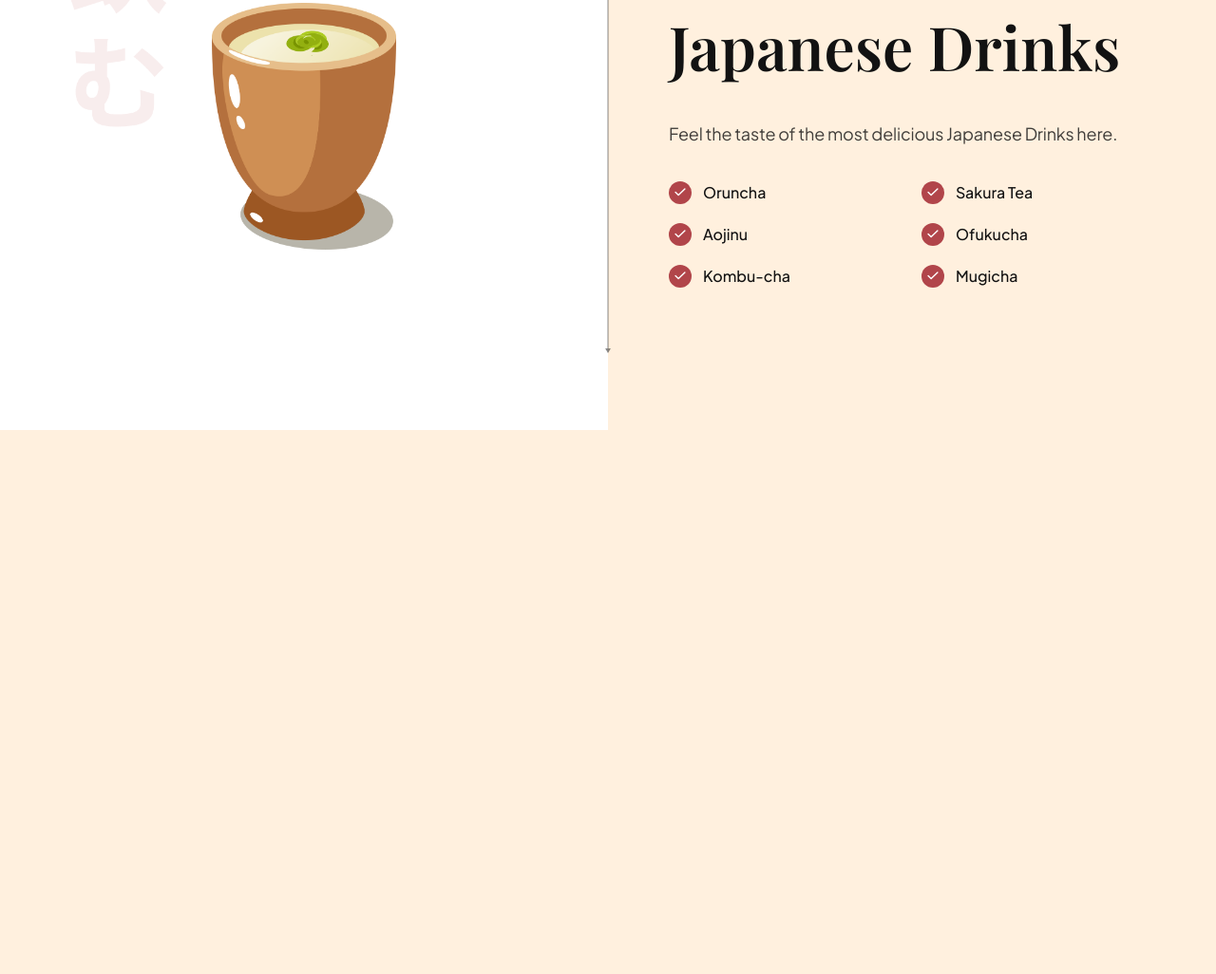
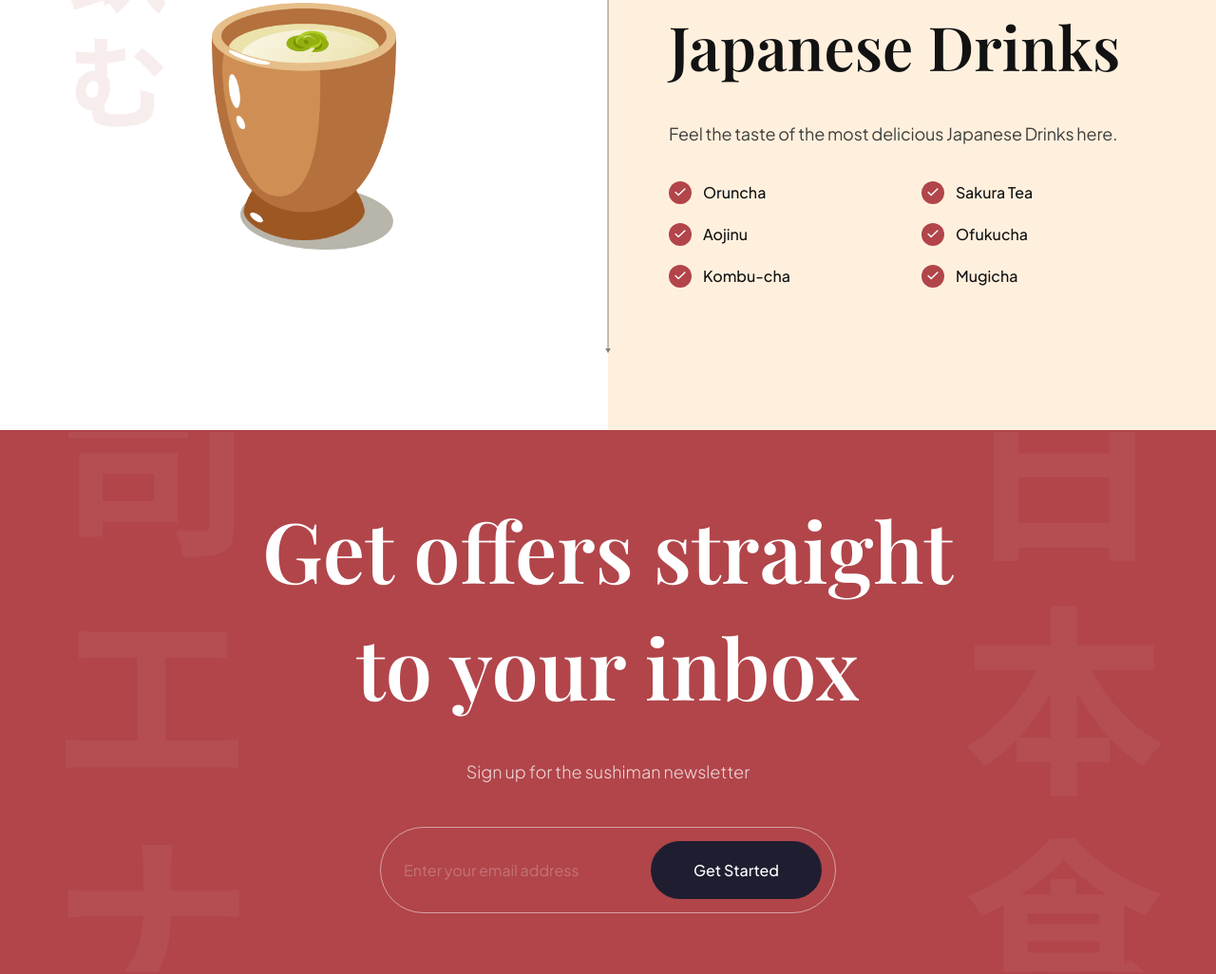
Before and after one commit to aayushrijalhere/sushi-themed-website, a website built with Vite: page index.html in a window 1280 px wide. Shown: the part 3310-4336 px from the top of the page at 95% size. Before the commit the page ends 3763 px from the top, so only its background shows below. Built offline with nearby package versions, Linux system fonts and the light colour scheme.

Commit message:
added subscription section

```diff
--- a/css/sections/subscribe.css
+++ b/css/sections/subscribe.css
@@ -0,0 +1,66 @@
+.subscription{
+padding: 64px;
+background-color: var(--primary-color);
+background-image: url(../../assets/subscribe_bg.png);
+background-position: center;
+background-repeat: no-repeat;
+background-size: contain;
+flex-direction: column;
+overflow: hidden;
+}
+.subscription h2{
+    font-size: 88px;
+    font-family: var(--playfair-display);
+    font-weight: 600;
+    line-height: 123px;
+    color: #fff;
+    text-align: center;
+}
+.subscription p{
+    font-size: 18px;
+    font-family: var(--plus-jakarta-sans);
+    font-weight: 300;
+    line-height: 36px;
+    margin-top: 32px;
+    color: rgba(255,255, 255, 0.8);
+    text-align: center;
+}
+.subscription__form{
+    min-width: 480px;
+    margin-top: 40px;
+    padding: 14px 14px 14px 24px;
+    display: flex;
+    gap: 10px;
+    border: 1px solid rgba(255,255,255,0.5);
+    border-radius: 46px;
+}
+.subscription__form input{
+flex: 1;
+font-size: 16px;
+font-weight: 400;
+font-family: var(--plus-jakarta-sans);
+color: #fff;
+opacity: 0.5;
+background: transparent;
+border: none;
+outline: none;
+}
+.subscription__form input::placeholder{
+    color: #fff;
+    opacity: 0.5;
+}
+.subscription__form button{
+    padding: 20px;
+    min-width: 180px;
+    font-size: 16px;
+    font-weight: 500;
+    font-family: var(--plus-jakarta-sans);
+    color: #fff;
+    text-align: center;
+    background: var(--black-400);
+    border-radius: 46px;
+    border: none;
+    outline: none;
+    cursor: pointer;
+
+}
--- a/css/style.css
+++ b/css/style.css
@@ -7,6 +7,7 @@
 @import url("sections/about.css");
 @import url("sections/popular.css");
 @import url("sections/trending.css");
+@import url("sections/subscribe.css");
 
 
 /* CSS variables for reusablity across all files (including above imported) */
--- a/index.html
+++ b/index.html
@@ -299,6 +299,17 @@
         </div>
       </section>
     </section>
+    <section class="subscription flex-center" id="services">
+      <h2 data-aos="flip-down">
+        Get offers straight <br />
+        to your inbox
+      </h2>
+      <p data-aos="fade-up">Sign up for the sushiman newsletter</p>
+      <div class="subscription__form" data-aos="fade-up">
+        <input type="text" placeholder="Enter your email address" />
+        <button>Get Started</button>
+      </div>
+    </section>
     <script src="js/script.js" type="module"></script>
   </body>
 </html>
```
